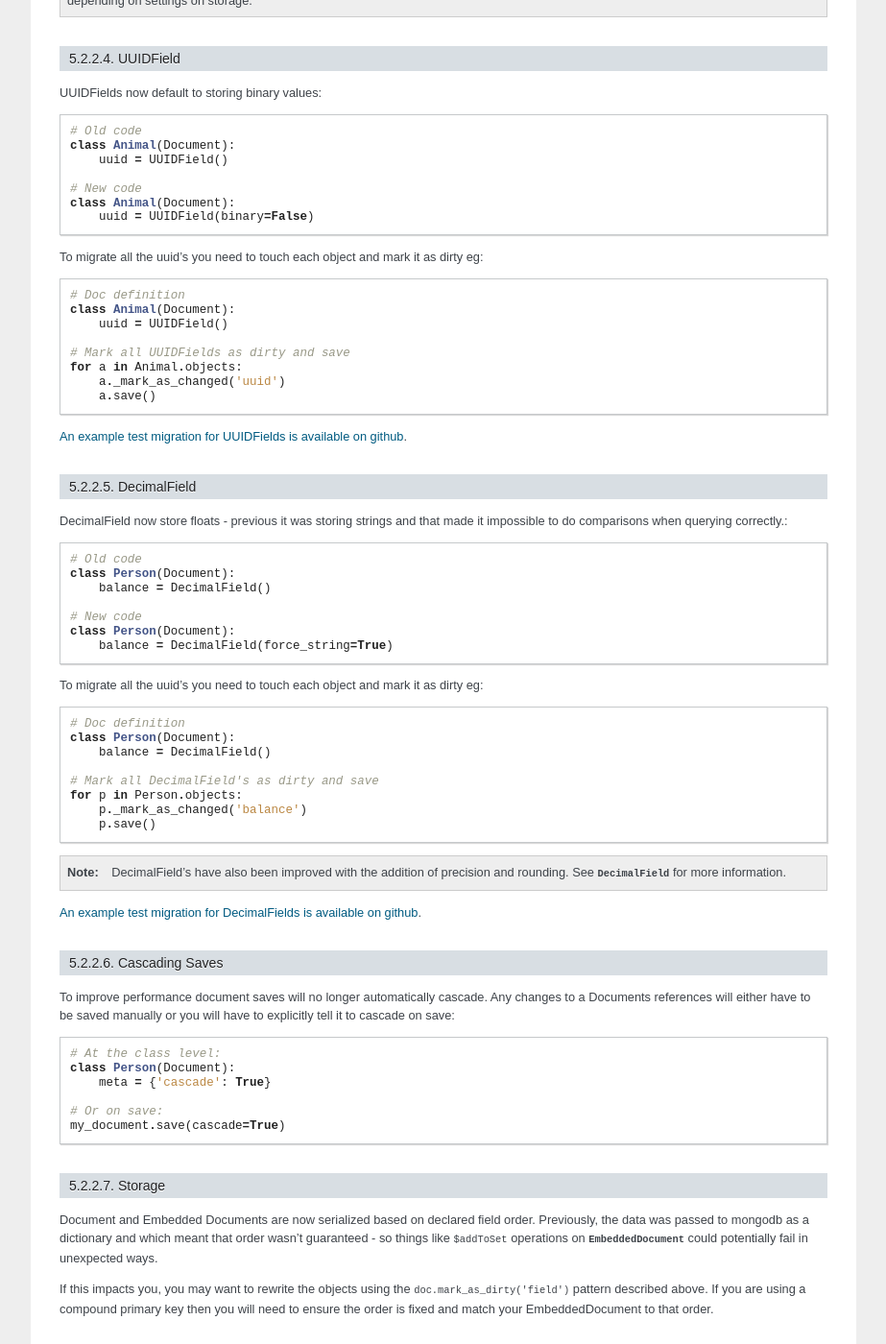
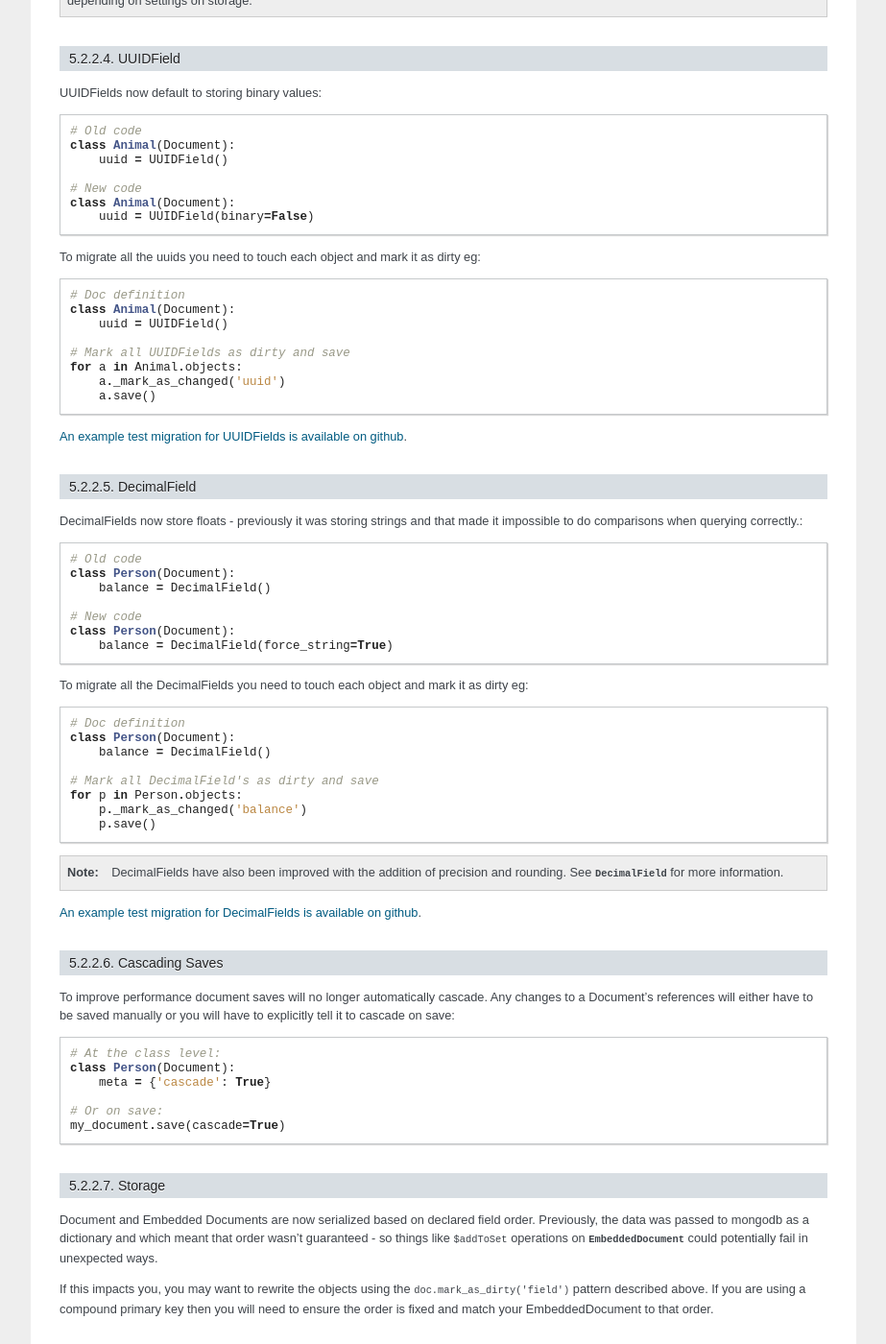
Before and after one commit to MongoEngine/mongoengine, a Sphinx documentation site: the page built from docs/upgrade.rst, in a window 1280 px wide and 1400 px high, scrolled down 2262 px. Shown: the whole window at 96% size, without its empty margins (198-1121 px from the left). Built offline with Sphinx 7.4.7, drawn with Linux system fonts in a browser that asks for light colours; the version number could not be read and is left out; some of the changed text lies outside the part shown.

Commit message:
Corrected spelling mistakes, some grammar, and UUID/DecimalField error in upgrade.rst

```diff
--- a/docs/upgrade.rst
+++ b/docs/upgrade.rst
@@ -157,7 +157,7 @@ UUIDFields now default to storing binary values::
     class Animal(Document):
         uuid = UUIDField(binary=False)
 
-To migrate all the uuid's you need to touch each object and mark it as dirty
+To migrate all the uuids you need to touch each object and mark it as dirty
 eg::
 
     # Doc definition
@@ -175,7 +175,7 @@ eg::
 DecimalField
 ------------
 
-DecimalField now store floats - previous it was storing strings and that
+DecimalFields now store floats - previously it was storing strings and that
 made it impossible to do comparisons when querying correctly.::
 
     # Old code
@@ -186,7 +186,7 @@ made it impossible to do comparisons when querying correctly.::
     class Person(Document):
         balance = DecimalField(force_string=True)
 
-To migrate all the uuid's you need to touch each object and mark it as dirty
+To migrate all the DecimalFields you need to touch each object and mark it as dirty
 eg::
 
     # Doc definition
@@ -198,7 +198,7 @@ eg::
         p._mark_as_changed('balance')
         p.save()
 
-.. note:: DecimalField's have also been improved with the addition of precision
+.. note:: DecimalFields have also been improved with the addition of precision
     and rounding.  See :class:`~mongoengine.fields.DecimalField` for more information.
 
 `An example test migration for DecimalFields is available on github
@@ -207,7 +207,7 @@ eg::
 Cascading Saves
 ---------------
 To improve performance document saves will no longer automatically cascade.
-Any changes to a Documents references will either have to be saved manually or
+Any changes to a Document's references will either have to be saved manually or
 you will have to explicitly tell it to cascade on save::
 
     # At the class level:
@@ -440,7 +440,7 @@ main areas of changed are: choices in fields, map_reduce and collection names.
 Choice options:
 ===============
 
-Are now expected to be an iterable of tuples, with  the first element in each
+Are now expected to be an iterable of tuples, with the first element in each
 tuple being the actual value to be stored. The second element is the
 human-readable name for the option.
 
```
Also changed, not shown: other parts of docs/upgrade.rst (+12 -12 lines).
